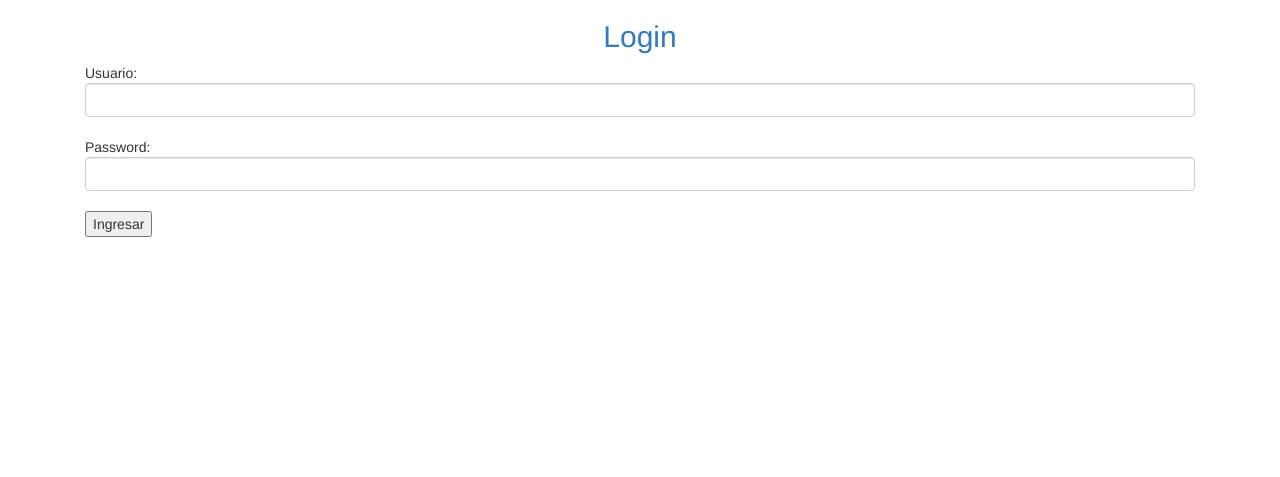
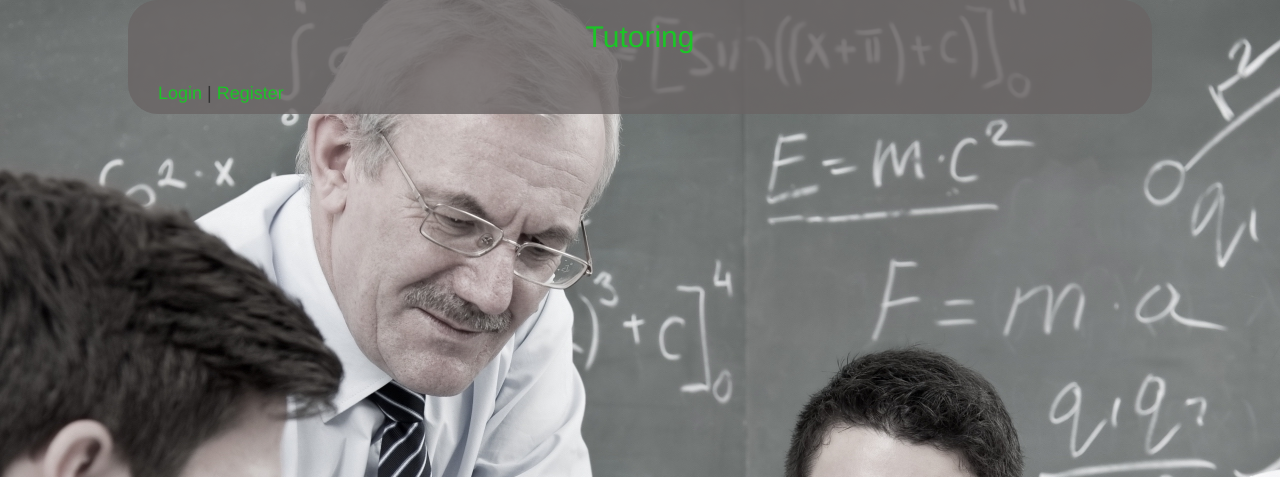
Before and after one commit to Action52/CRUDSchool, a PHP site: page / in a window 1280 px wide. Shown: the top 477 px of the page. Run offline with PHP 8.4, Linux system fonts and the light colour scheme.

Commit message:
Se agregó index chingón

```diff
--- a/school/index.php
+++ b/school/index.php
@@ -2,26 +2,50 @@
 <html>
     <head>
         <meta charset="utf-8">
-    <title>SCHOOL</title>
-    <link href="style.css" rel="stylesheet" type="text/css">
+        <title>Tutoring</title>
         <link rel="stylesheet" href="https://maxcdn.bootstrapcdn.com/bootstrap/3.3.5/css/bootstrap.min.css" media="screen" title="no title" charset="utf-8">
+        <style>
+          body{
+            background-image: url("img/wallpaper.jpg");
+          }
+          .container{
+            background-color: white;
+            border-radius: 25px;
+          }
+          .semitrans{
+            -moz-border-radius:30px;
+            -webkit-border-radius:30px;
+            border-radius:30px;
+            border: #solid 10px #000;
+            background-color: rgba(105,100,100,0.8);
+            width:80%;
+            margin-left: auto ;
+            margin-right: auto ;
+          }
+          .text-center{
+            color: #1bc626;
+          }
+          .link{
+            color: #1bc626;
+          }
+        </style>
     </head>
     <body>
-    <div class="container">
+        <div class="container semitrans">
             <div class="col-lg-12">
-
-            <h2 class="text-center text-primary">Login</h2>
-            <form action="login.php" method="post">
-            Usuario:<input type="text" class = "form-control" name="username" size="20" maxlength="20" />
-            <br />
-            Password:<input type="password" class = "form-control" name="password" size="10" maxlength="10" />
-            <br />
-            <input type="submit" value="Ingresar" />
-            </form>
+                <h2 class="text-center text-primary">Tutoring</h2>
+                <div class="col-lg-1 pull-right" style="margin-bottom: 10px">
 
                 </div>
             </div>
-
-
+            <div class="col-lg-12">
+                <h2 class="text-center text-primary pull-right"></h2>
+                <h4>
+                  <a href = "index2.php" class = "link"> Login </a>
+                  |
+                  <a href = "register.php" class = "link"> Register </a>
+                </h4>
+            </div>
+        </div>
     </body>
 </html>
```
Also changed, not shown: school/index2.php (added, +27 -0 lines). Lines whose indentation alone changed are shown as unchanged.
